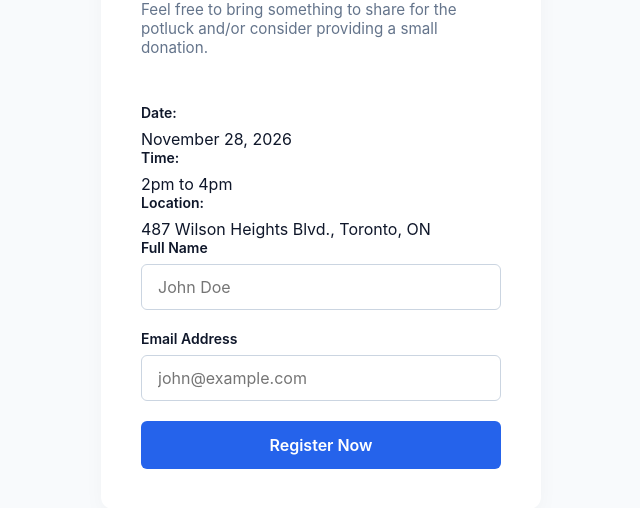
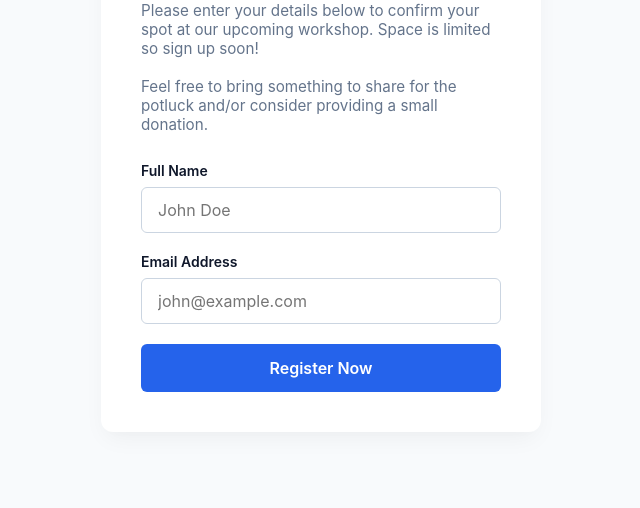
Before and after one commit to chrishanthw/Coop-Workshops-RSVP, a plain HTML site: page index.html in a window 1280 px wide. Shown: the part 222-730 px from the top of the page, without its empty margins (319-959 px from the left). Drawn offline with Linux system fonts and the light colour scheme.

Commit message:
Clean up workshop registration details
Removed extra line breaks and labels for date, time, and location.

```diff
--- a/index.html
+++ b/index.html
@@ -126,12 +126,7 @@
     <p class="subtitle">Please enter your details below to confirm your spot at our upcoming workshop. Space is limited so sign up soon!
       <br><bR>
       Feel free to bring something to share for the potluck and/or consider providing a small donation.
-      <BR><BR>
-
     </p>
-      <label>Date:</label> November 28, 2026<bR>
-      <label>Time:</label> 2pm to 4pm<bR>
-      <label>Location:</label> 487 Wilson Heights Blvd., Toronto, ON
 
     <form id="rsvpForm">
       <div class="form-group">
```
